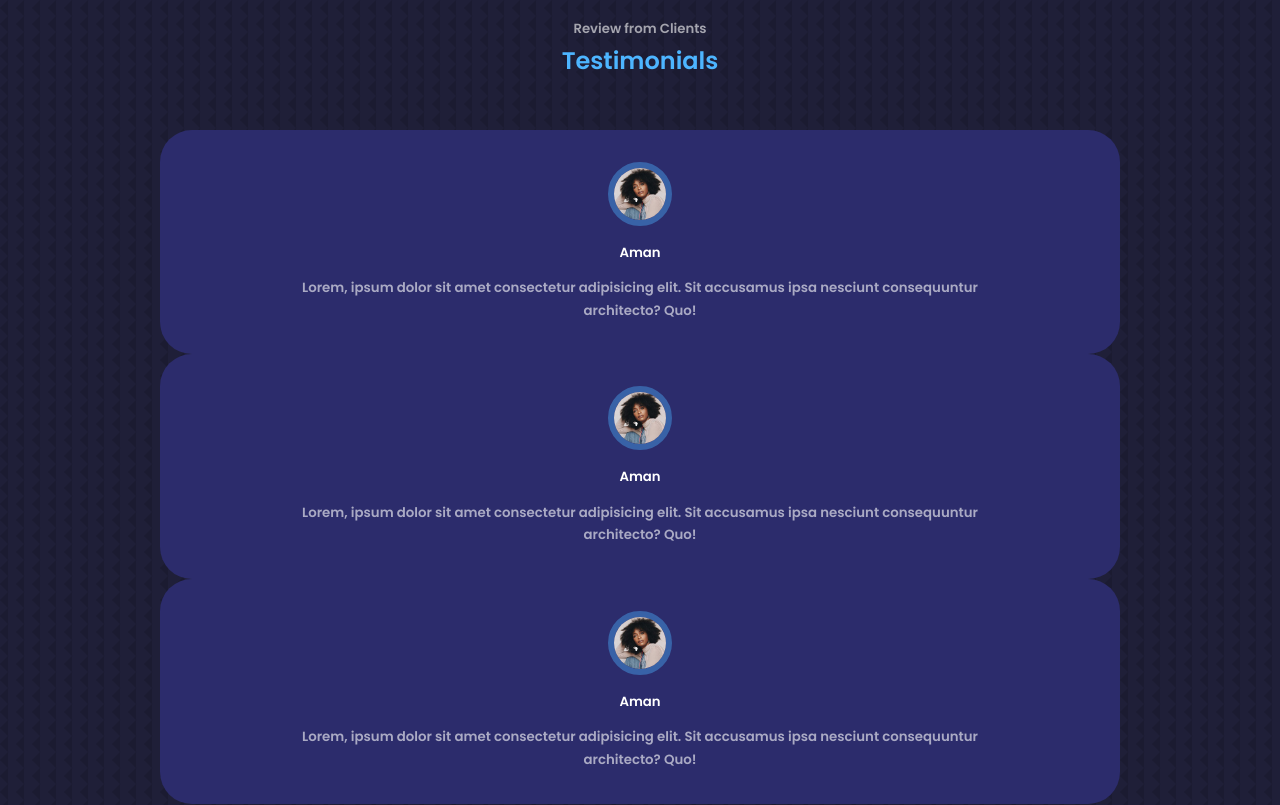
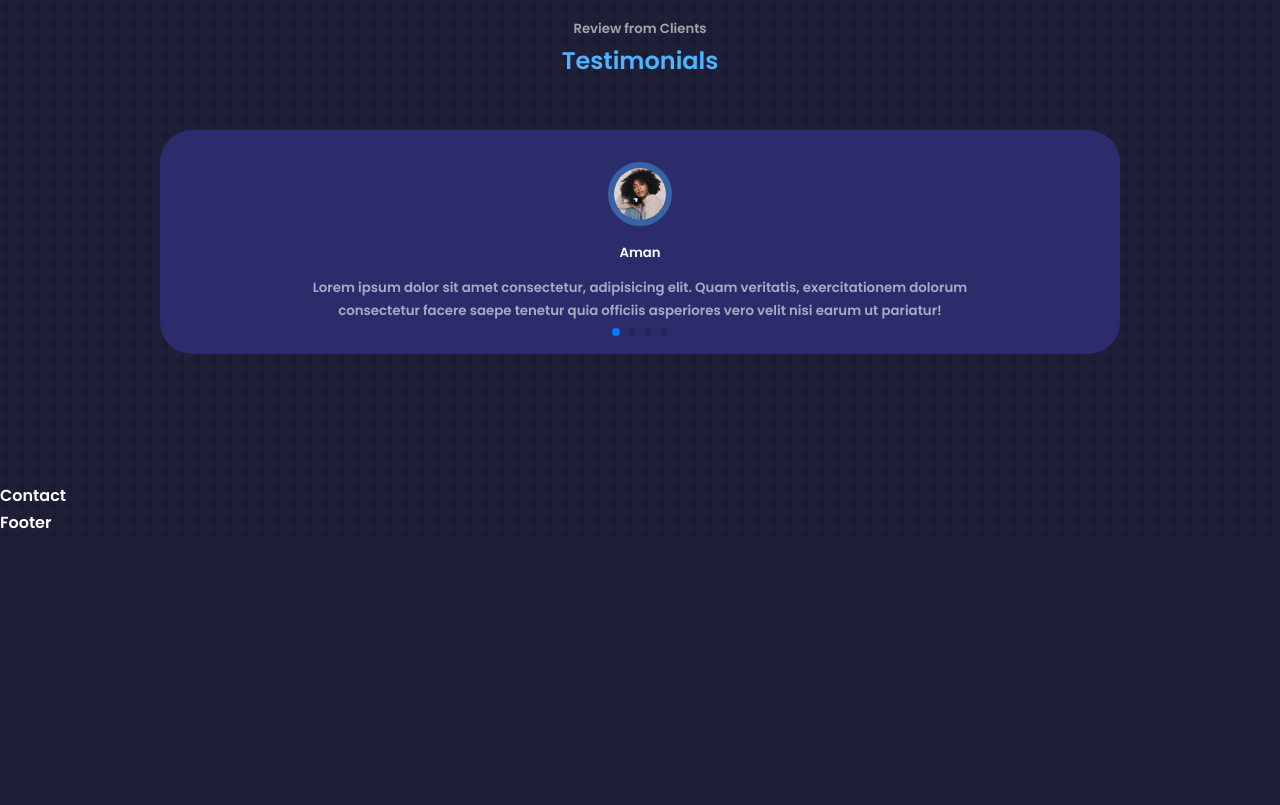
Before and after one commit to manish257/portfolio, a React (Create React App) app: page / in a window 1280 px wide. Shown: the part 4240-5045 px from the top of the page. After the commit the page ends 4777 px from the top, so only its background shows below. Built offline with nearby package versions, Linux system fonts and the light colour scheme.

Commit message:
testimonials swiper complete

```diff
--- a/package.json
+++ b/package.json
@@ -11,6 +11,7 @@
     "react-dom": "^18.2.0",
     "react-icons": "^4.4.0",
     "react-scripts": "5.0.1",
+    "swiper": "^8.3.0",
     "web-vitals": "^2.1.4"
   },
   "scripts": {
--- a/src/components/Testimonials/Testimonials.jsx
+++ b/src/components/Testimonials/Testimonials.jsx
@@ -5,46 +5,67 @@ import AVTR2 from "../../assets/avatar2.jpg";
 import AVTR3 from "../../assets/avatar3.jpg";
 import AVTR4 from "../../assets/avatar4.jpg";
 
+// import Swiper core and required modules
+import { Navigation, Pagination, Scrollbar, A11y } from 'swiper';
+
+import { Swiper, SwiperSlide } from 'swiper/react';
+
+// Import Swiper styles
+import 'swiper/css';
+import 'swiper/css/navigation';
+import 'swiper/css/pagination';
+import 'swiper/css/scrollbar';
+
+const data = [
+  {
+    name: "Aman",
+    image: AVTR1,
+    review:
+      "Lorem ipsum dolor sit amet consectetur, adipisicing elit. Quam veritatis, exercitationem dolorum consectetur facere saepe tenetur quia officiis asperiores vero velit nisi earum ut pariatur!",
+  },
+  {
+    name: "Dhiraj",
+    image: AVTR2,
+    review:
+      "Lorem ipsum dolor sit amet consectetur, adipisicing elit. Quam veritatis, exercitationem dolorum consectetur facere saepe tenetur quia officiis asperiores vero velit nisi earum ut pariatur!",
+  },
+  {
+    name: "Aarya",
+    image: AVTR3,
+    review:
+      "Lorem ipsum dolor sit amet consectetur, adipisicing elit. Quam veritatis, exercitationem dolorum consectetur facere saepe tenetur quia officiis asperiores vero velit nisi earum ut pariatur!",
+  },
+  {
+    name: "Preeti",
+    image: AVTR4,
+    review:
+      "Lorem ipsum dolor sit amet consectetur, adipisicing elit. Quam veritatis, exercitationem dolorum consectetur facere saepe tenetur quia officiis asperiores vero velit nisi earum ut pariatur!",
+  },
+];
+
 function Testimonials() {
   return (
     <section id="testimonials">
       <h5>Review from Clients</h5>
       <h2>Testimonials</h2>
 
-      <div className="container tertimonials__container">
-        <article className="testimonial">
-          <div className="client__avatar">
-            <img src={AVTR1} alt="Avatar One" />
-          </div>
-          <h5 className="client__name">Aman</h5>
-          <small className="client__review">
-            Lorem, ipsum dolor sit amet consectetur adipisicing elit. Sit
-            accusamus ipsa nesciunt consequuntur architecto? Quo!
-          </small>
-        </article>
-
-        <article className="testimonial">
-          <div className="client__avatar">
-            <img src={AVTR1} alt="Avatar One" />
-          </div>
-          <h5 className="client__name">Aman</h5>
-          <small className="client__review">
-            Lorem, ipsum dolor sit amet consectetur adipisicing elit. Sit
-            accusamus ipsa nesciunt consequuntur architecto? Quo!
-          </small>
-        </article>
-
-        <article className="testimonial">
-          <div className="client__avatar">
-            <img src={AVTR1} alt="Avatar One" />
-          </div>
-          <h5 className="client__name">Aman</h5>
-          <small className="client__review">
-            Lorem, ipsum dolor sit amet consectetur adipisicing elit. Sit
-            accusamus ipsa nesciunt consequuntur architecto? Quo!
-          </small>
-        </article>
-      </div>
+      <Swiper className="container tertimonials__container"
+      modules={[Navigation, Pagination, Scrollbar, A11y]}
+      spaceBetween={40}
+      slidesPerView={1}
+      pagination={{ clickable: true }}>
+        {data.map(({ avatar, name, image, review }, index) => {
+          return (
+            <SwiperSlide key={index} className="testimonial">
+              <div className="client__avatar">
+                <img src={image} alt={avatar} />
+              </div>
+              <h5 className="client__name">{name}</h5>
+              <small className="client__review">{review}</small>
+            </SwiperSlide>
+          );
+        })}
+      </Swiper>
     </section>
   );
 }
```
Also changed, not shown: 1 other file (tests, documents, lock files or other folders).
